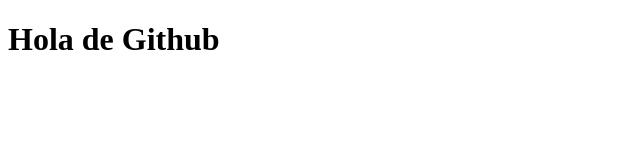
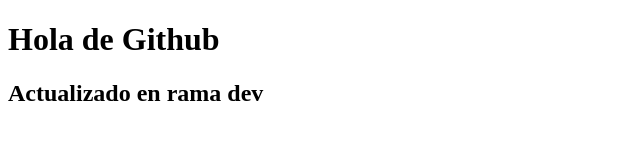
Before and after one commit to omarpalmacruz/residencia, a plain HTML site: page index.html in a window 1280 px wide. Shown: the whole page, without its empty margins (0-640 px from the left). Drawn offline with Linux system fonts and the light colour scheme.

Commit message:
primer commit en rama dev

```diff
--- a/index.html
+++ b/index.html
@@ -8,5 +8,6 @@
 </head>
 <body>
     <h1>Hola de Github</h1>
+    <h2>Actualizado en rama dev</h2>
 </body>
 </html>
```
